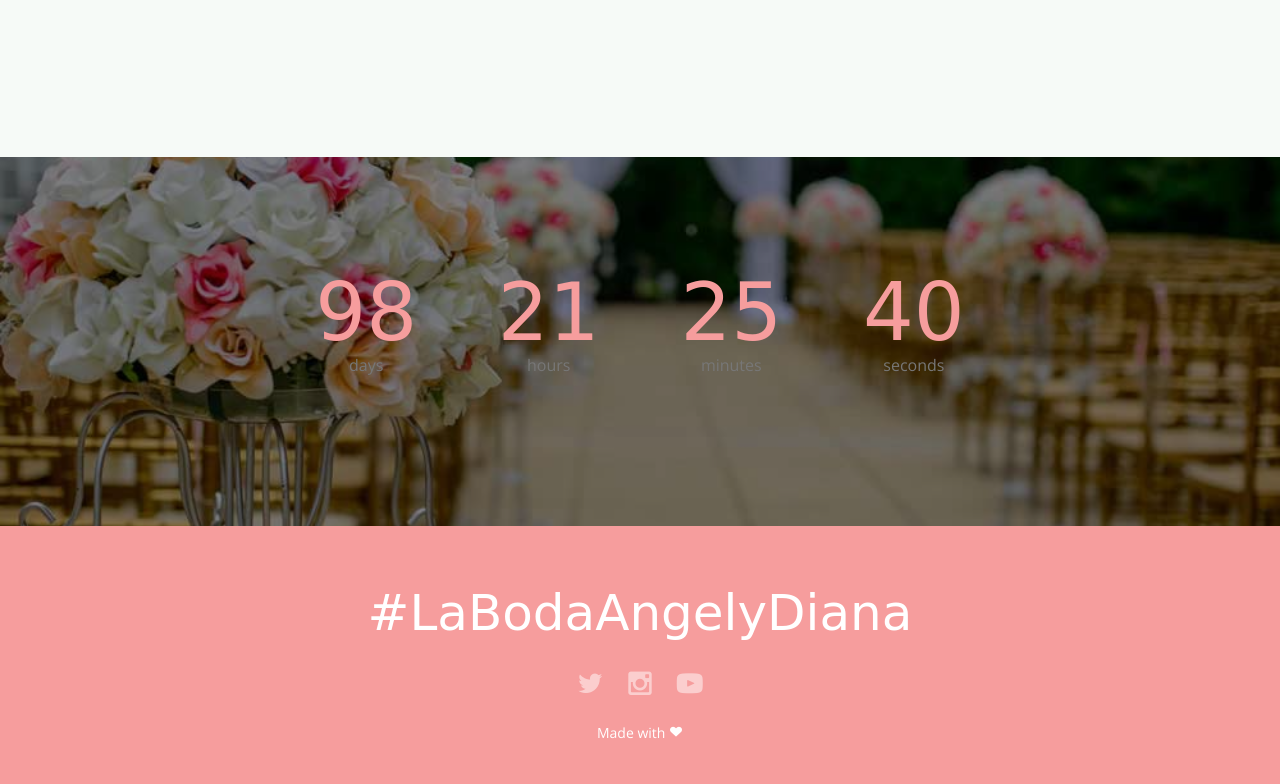
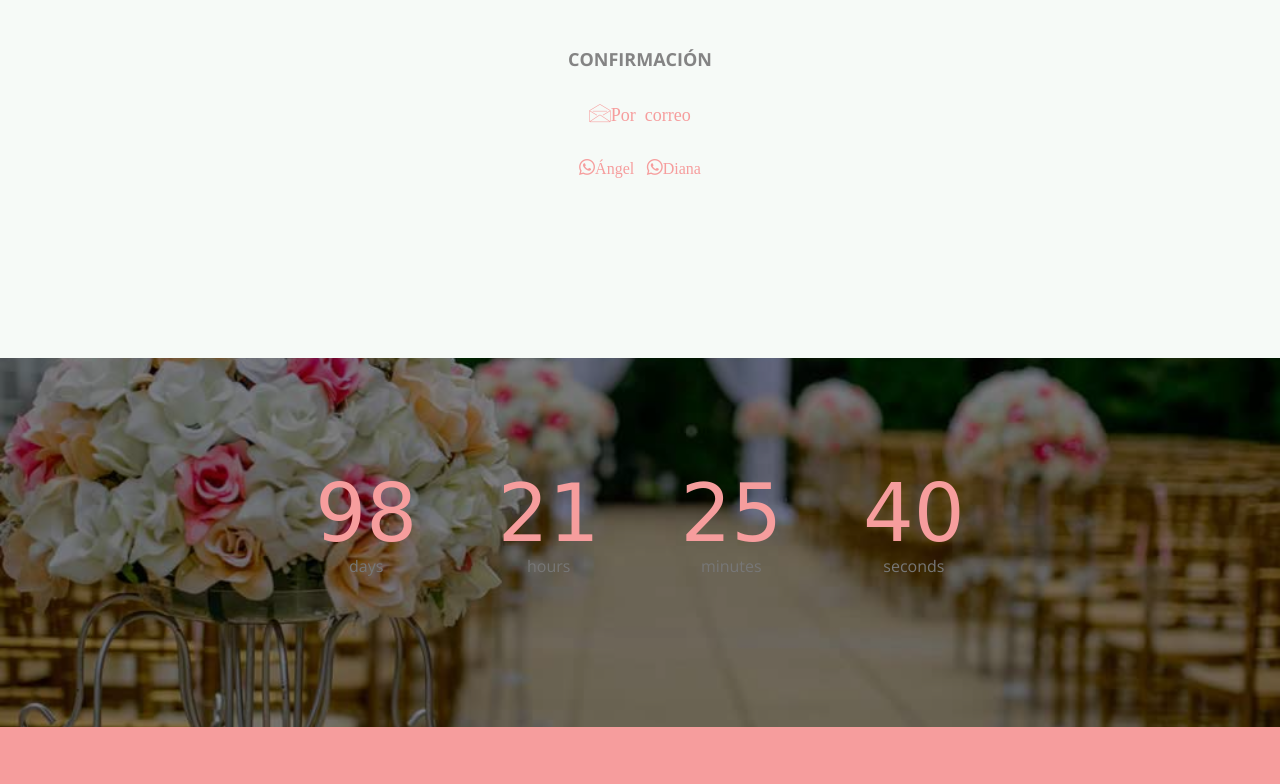
Before and after one commit to DAZRGit/dazrgit.github.io, a website: page index.html in a window 1280 px wide. Shown: the part 2158-2942 px from the top of the page. Drawn offline with nearby package versions, Linux system fonts and the light colour scheme; files whose address does not match are found by name; a web font is replaced by a local one.

Commit message:
Add confirmacion

```diff
--- a/index.html
+++ b/index.html
@@ -154,6 +154,12 @@
 							<p>Disfrutad de la web y nos veremos muy pronto.</p>
 							<p>No olvidéis usar el hashtag <strong><i>#LaBodaAngelyDiana</i></strong> en las redes sociales ;)</p>
 						</div>
+						<div class="col-md-12 text-center heading-section">
+							<p><strong>CONFIRMACIÓN</strong></p>
+							<p><a href="mailto:ci.peres@yahoo.es,dianaazr@gmail.com?subject=[Nuestra boda]"><i class="icon-envelope">Por correo</i></a></p>
+							<a href="https://api.whatsapp.com/send?phone=34 605 566 929&text=Te confirmo mi asistencia a tu boda!"><i class="icon-whatsapp">Ángel</i></a> &nbsp;
+							<a href="https://api.whatsapp.com/send?phone=+34669845673&text=Te confirmo mi asistencia a tu boda!"><i class="icon-whatsapp">Diana</i></a>
+						</div>
 					</div>
 				</div>
 			</div>
```
